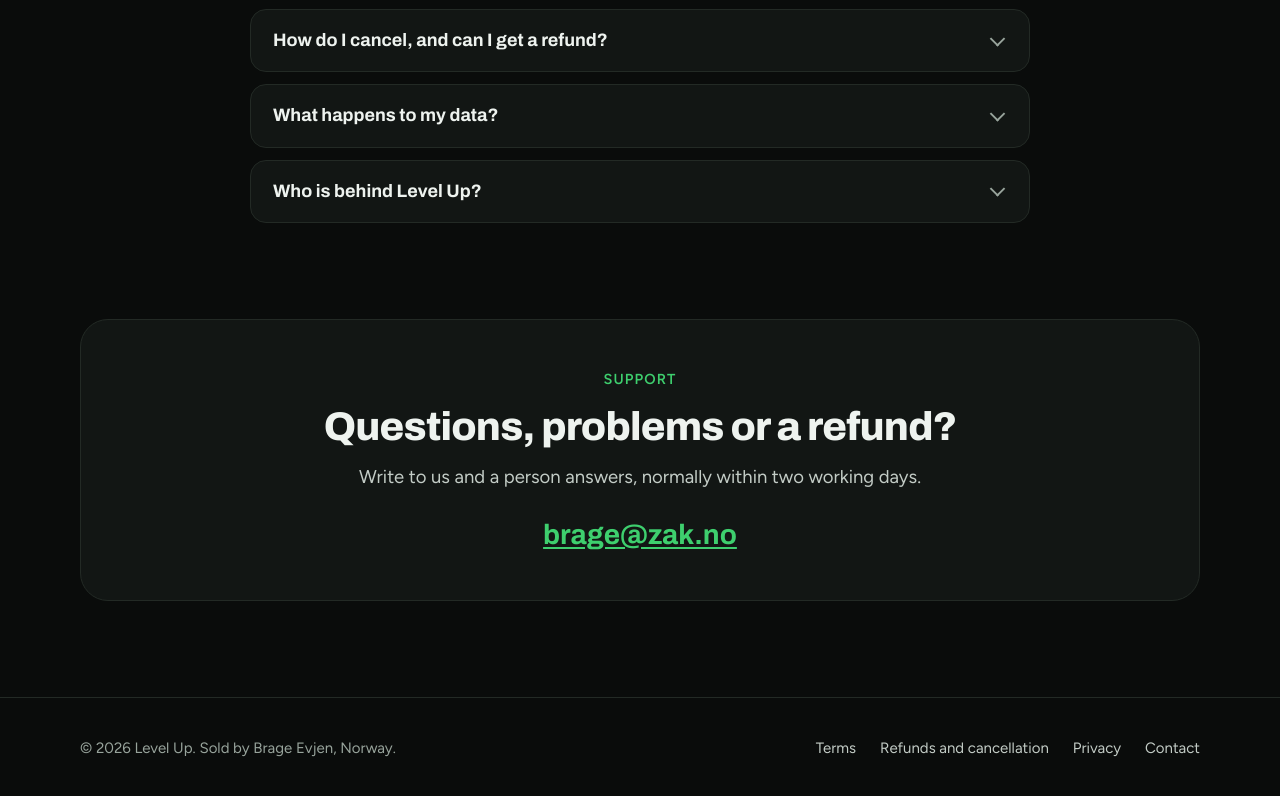
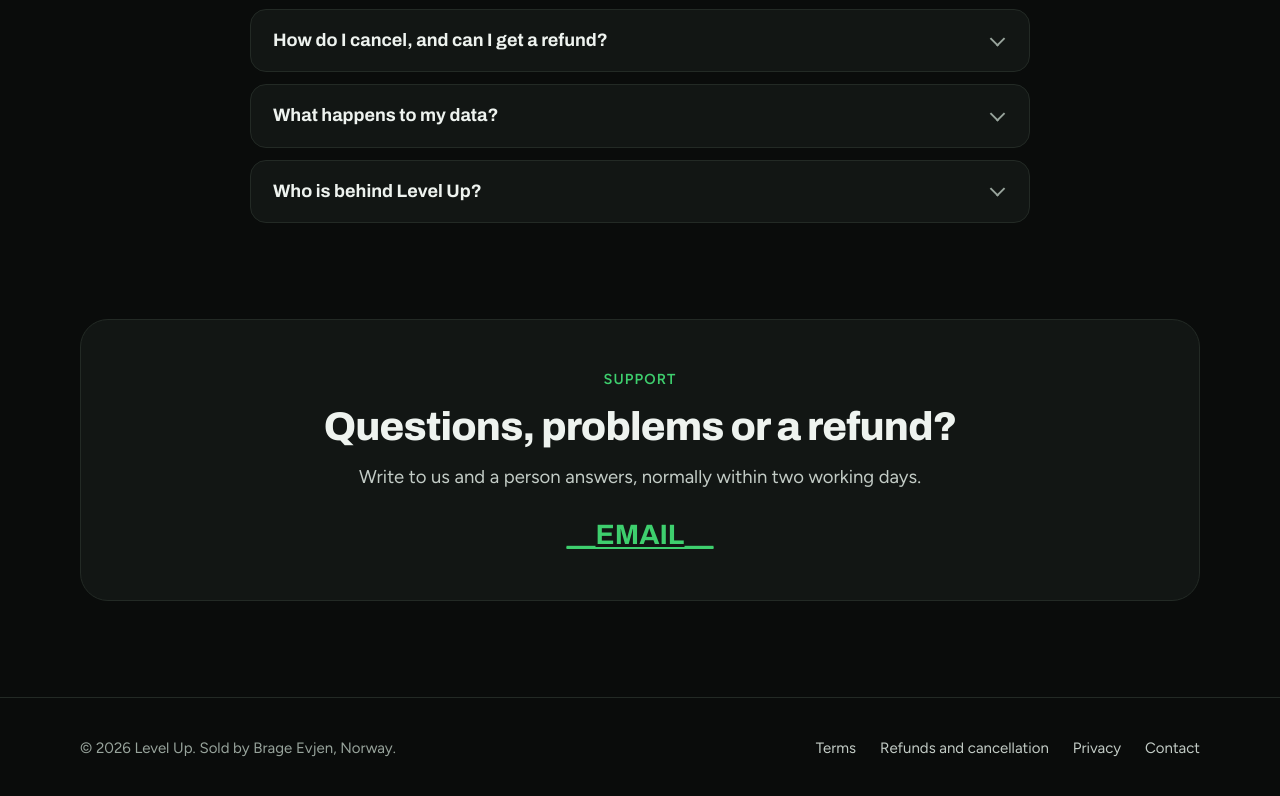
Before and after one commit to BrageEvjen/level-up, a plain HTML site: page index.html in a window 1280 px wide. Shown: the part 7048-7844 px from the top of the page. Drawn offline with Linux system fonts and the light colour scheme.

Commit message:
Take the support address out until it is confirmed
Co-Authored-By: Claude Fable 5.2 <noreply@anthropic.com>
Claude-Session: https://claude.ai/code/session_01Jve6VcpNCGW8q5TZSHw7Sw

```diff
--- a/index.html
+++ b/index.html
@@ -48,7 +48,7 @@
       <h1>Your day, turned into <em>quests</em>.</h1>
       <p class="lead">Level Up is an AI coach that reads your calendar, plans your day and hands you one quest at a time. Finish quests to earn XP, keep your streak alive and level up.</p>
       <div class="cta">
-        <a class="btn" href="mailto:brage@zak.no?subject=Level%20Up%20early%20access">Get early access</a>
+        <a class="btn" href="mailto:__EMAIL__?subject=Level%20Up%20early%20access">Get early access</a>
         <a class="btn ghost" href="#how">See how it works</a>
       </div>
       <p class="fine"><b>$2.99 a month.</b> Your first 7 days of use are free, with no card needed.</p>
@@ -201,7 +201,7 @@
         <li>All themes, unlocked as you level up</li>
         <li>Cancel any time</li>
       </ul>
-      <a class="btn" href="mailto:brage@zak.no?subject=Level%20Up%20early%20access">Get early access</a>
+      <a class="btn" href="mailto:__EMAIL__?subject=Level%20Up%20early%20access">Get early access</a>
       <small>Billed monthly in US dollars through Stripe once you subscribe. Cancel any time and keep access until the period you paid for ends. Full refund on request within 14 days of a charge. See the <a href="terms.html#refunds">refund and cancellation terms</a>.</small>
     </div>
   </div>
@@ -216,7 +216,7 @@
     <div class="faq">
       <details>
         <summary>When can I start using Level Up?</summary>
-        <p>Level Up is in its last stretch before opening on the web, and it will work in the browser on your phone and computer. Apps for iPhone and Android follow. Send an e-mail to <a href="mailto:brage@zak.no">brage@zak.no</a> and you will hear from us when it opens.</p>
+        <p>Level Up is in its last stretch before opening on the web, and it will work in the browser on your phone and computer. Apps for iPhone and Android follow. Send an e-mail to <a href="mailto:__EMAIL__">__EMAIL__</a> and you will hear from us when it opens.</p>
       </details>
       <details>
         <summary>What does the app need access to?</summary>
@@ -232,7 +232,7 @@
       </details>
       <details>
         <summary>How do I cancel, and can I get a refund?</summary>
-        <p>You cancel in the app under Settings, Account, whenever you like, and keep access until the end of the month you paid for. If you are not happy, write to <a href="mailto:brage@zak.no">brage@zak.no</a> within 14 days of a charge and you get that charge back in full. The details are in the <a href="terms.html#refunds">terms</a>.</p>
+        <p>You cancel in the app under Settings, Account, whenever you like, and keep access until the end of the month you paid for. If you are not happy, write to <a href="mailto:__EMAIL__">__EMAIL__</a> within 14 days of a charge and you get that charge back in full. The details are in the <a href="terms.html#refunds">terms</a>.</p>
       </details>
       <details>
         <summary>What happens to my data?</summary>
@@ -240,7 +240,7 @@
       </details>
       <details>
         <summary>Who is behind Level Up?</summary>
-        <p>Level Up is made and sold by Brage Evjen, an independent developer in Norway. Questions go straight to him at <a href="mailto:brage@zak.no">brage@zak.no</a>.</p>
+        <p>Level Up is made and sold by Brage Evjen, an independent developer in Norway. Questions go straight to him at <a href="mailto:__EMAIL__">__EMAIL__</a>.</p>
       </details>
     </div>
   </div>
@@ -252,7 +252,7 @@
       <p class="eyebrow">Support</p>
       <h2>Questions, problems or a refund?</h2>
       <p>Write to us and a person answers, normally within two working days.</p>
-      <a class="mail" href="mailto:brage@zak.no">brage@zak.no</a>
+      <a class="mail" href="mailto:__EMAIL__">__EMAIL__</a>
     </div>
   </div>
 </section>
@@ -266,7 +266,7 @@
       <a href="terms.html">Terms</a>
       <a href="terms.html#refunds">Refunds and cancellation</a>
       <a href="privacy.html">Privacy</a>
-      <a href="mailto:brage@zak.no">Contact</a>
+      <a href="mailto:__EMAIL__">Contact</a>
     </nav>
   </div>
 </footer>
```
Also changed, not shown: privacy.html (+3 -3 lines), terms.html (+5 -5 lines).
